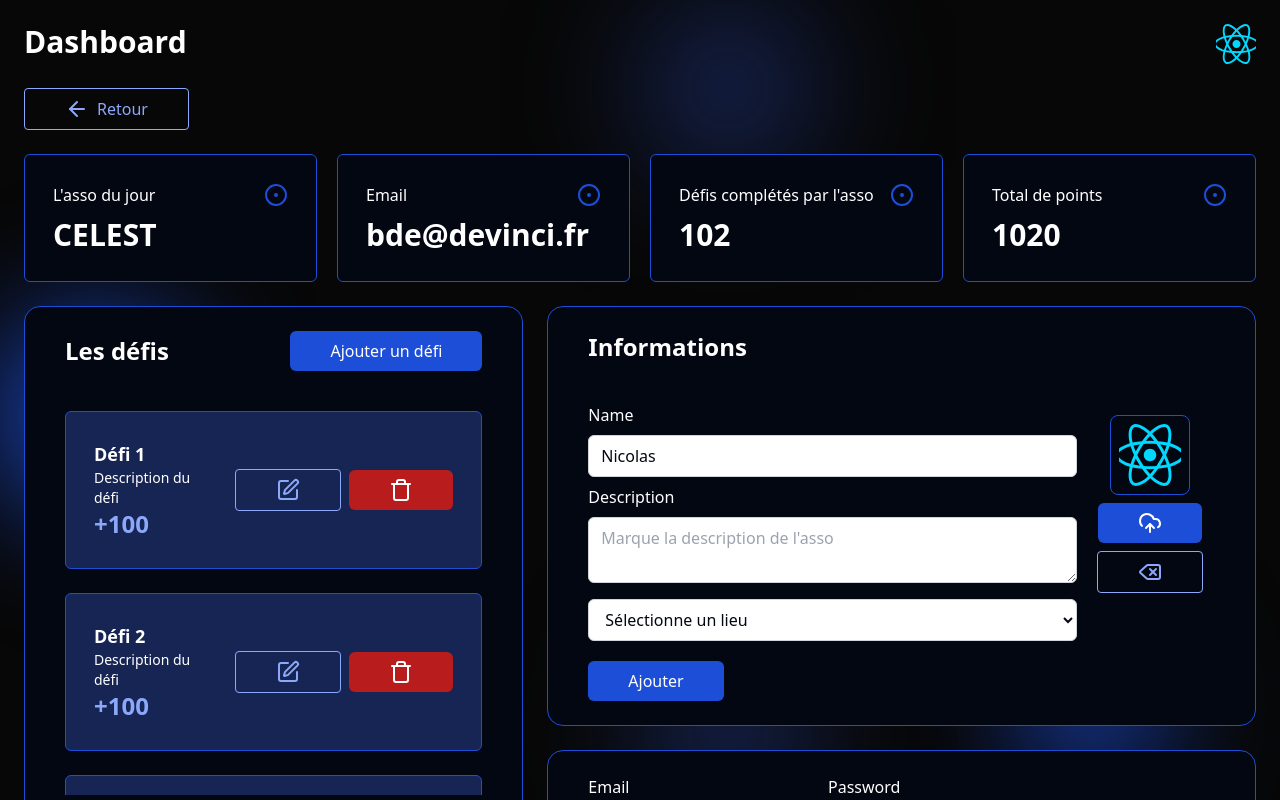
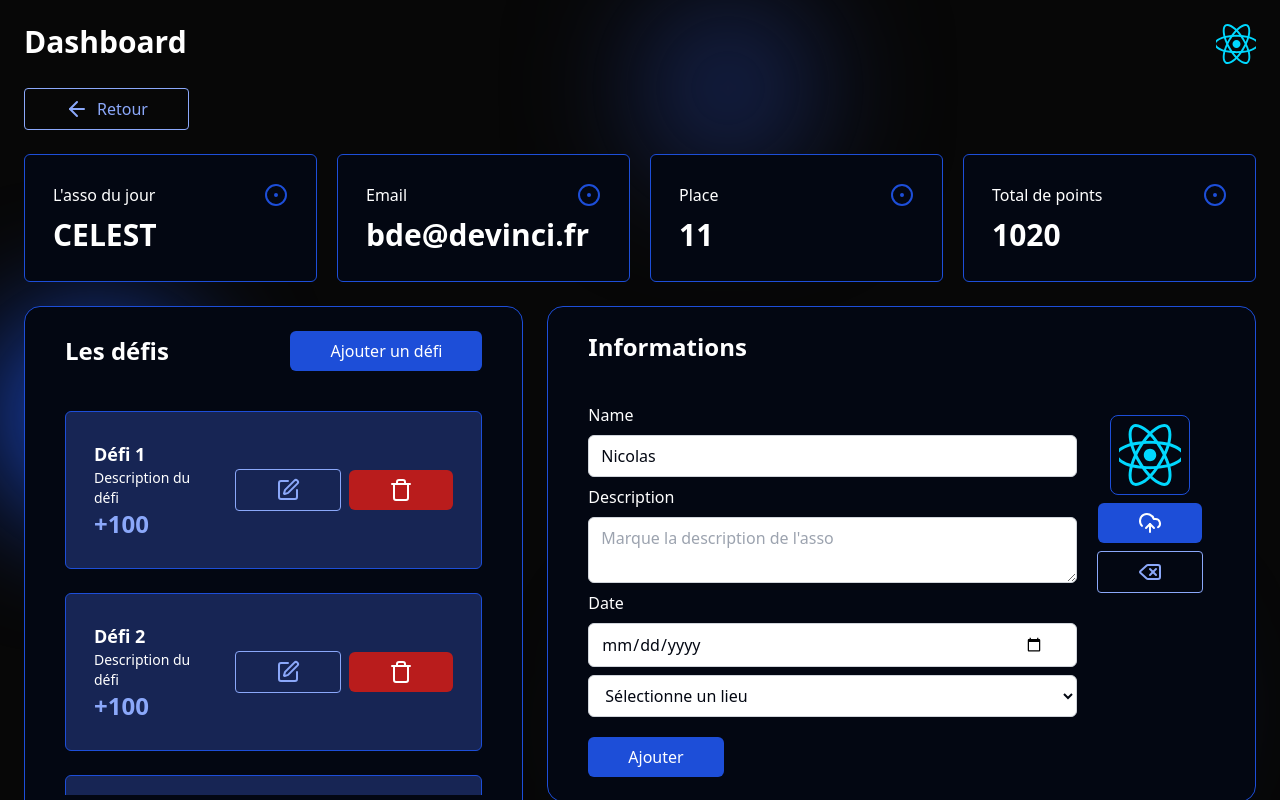
Before and after one commit to La-404-Devinci/advent-daily-frontend, a React (Vite) app: page /admin/dashboard/asso/3V in a window 1280 px wide. Shown: the top 800 px of the page. Built offline with nearby package versions, Linux system fonts and the light colour scheme.

Commit message:
chore: dashbord pages

```diff
--- /dev/null
+++ b/src/components/ui/date-picker.jsx
@@ -0,0 +1,21 @@
+export default function DatePicker({ register, errors, ...props}) {
+    return (
+        <div className="flex flex-col items-start w-full">
+            <label htmlFor={props.id}>{props.label}</label>
+            <input
+                id={props.id}
+                type={props.type}
+                className="w-full py-2 pl-3 pr-8 mt-2 bg-white border border-gray-300 rounded-md focus:border-blue-900 text-gray-950"
+                {...register(props.name)}
+                placeholder={props.placeholder}
+                value={props.value || ""}
+                onChange={props.onChange}
+            />
+            {errors[props.name] && (
+                <p role="alert" className="mt-1 text-red-500">
+                    {errors[props.name].message}
+                </p>
+            )}
+        </div>
+    )
+}
--- a/src/routes/asso.jsx
+++ b/src/routes/asso.jsx
@@ -14,6 +14,7 @@ import {Assos, GeneralTab, StatsBar, Tabs, Users} from "./dashboard-404.jsx";
 import Logo from "../components/layout/logo.jsx";
 import Layout from "../layout.jsx";
 import ModalChallenge from "../components/modal-challenge.jsx";
+import DatePicker from "../components/ui/date-picker.jsx";
 
 
 export const Asso = () => {
@@ -21,8 +22,8 @@ export const Asso = () => {
     const data = [
         {id: 1, title: "L'asso du jour", value: "CELEST"},
         {id: 2, title: "Email", value: "bde@devinci.fr"},
-        {id: 3, title: "Défis complétés par l'asso", value: "102"},
-        {id: 4, title: "Total de points", value: "1020"},
+        {id: 3, title: "Place", value: 11},
+        {id: 4, title: "Total de points", value: 1020},
     ];
 
     const challengesData = [
@@ -38,8 +39,7 @@ export const Asso = () => {
     const [description, setDescription] = useState(accountData[0].description || "");
     const [name, setName] = useState(accountData[0].username || "");
     const [image, setImage] = useState(accountData[0].image || null);
-    const [password, setPassword] = useState(accountData[0].password || "");
-
+    const [date, setDate] = useState(accountData[0].date || "");
 
     const navigate = useNavigate();
 
@@ -47,14 +47,14 @@ export const Asso = () => {
         name: z.string().min(1, {message: "Nom requis"}),
         option: z.string().min(1, {message: "Option requise"}),
         description: z.string().min(1, {message: "Description requise"}),
+        date: z.string().min(1, {message: "Date requise"}).optional(),
     });
 
     const schemaCredentials = z.object({
         email: z
             .string()
             .email({message: "Email invalide"})
-            .regex(/(edu\.devinci\.fr|devinci\.fr)$/, {message: 'Email doit être de type "edu.devinci.fr" ou "devinci.fr"'}),
-        password: z.string().min(8, {message: "Mot de passe requis"}),
+            .regex(/(edu\.devinci\.fr|devinci\.fr)$/, {message: 'Email doit être de type "edu.devinci.fr" ou "devinci.fr"'})
     });
 
     const {
@@ -91,7 +91,7 @@ export const Asso = () => {
                 maxWidth: 512,
                 height: 512,
                 width: 512,
-                convertSize: 0, // Always compress
+                convertSize: 0,
                 resize: "cover",
                 convertTypes: "image/jpeg",
                 success(result) {
@@ -117,7 +117,6 @@ export const Asso = () => {
             try {
                 const compressedImage = await compress(file);
                 setImage(compressedImage);
-                setIsLogoDirty(true);
             } catch (error) {
                 console.error("Error compressing the image:", error);
             }
@@ -129,8 +128,6 @@ export const Asso = () => {
 
     const handleDeleteFile = () => {
         setImage(null);
-
-
     };
     const [isModalOpen, setIsModalOpen] = useState(false);
     const [selectedChallenge, setSelectedChallenge] = useState(null);
@@ -148,7 +145,8 @@ export const Asso = () => {
                 <Card className="lg:col-span-5 gap-10 flex flex-col h-full">
                     <div className="flex items-center justify-between">
                         <h2 className="text-2xl font-bold">Les défis</h2>
-                        <Button className={"bg-blue-700"} styleType={"primary"} onClick={() =>handleEditClick() } >Ajouter un défi</Button>
+                        <Button className={"bg-blue-700"} styleType={"primary"} onClick={() => handleEditClick()}>Ajouter
+                            un défi</Button>
                     </div>
                     <div className="flex flex-col gap-6 overflow-y-scroll lg:h-96 no-scrollbar">
                         {challengesData.length === 0 &&
@@ -198,6 +196,18 @@ export const Asso = () => {
                                         value={description}
                                         onChange={(e) => setDescription(e.target.value)}
                                     />
+                                    <div>
+                                        <DatePicker
+                                            errors={errorsInfos}
+                                            register={registerInfos}
+                                            name={"date"}
+                                            type={"date"}
+                                            label={"Date"}
+                                            id={"date"}
+                                            placeholder={"Date"}
+                                            value={date}
+                                            onChange={(e) => setDate(e.target.value)}
+                                        />
                                         <select
                                             {...registerInfos("option")}
                                             className="w-full py-2 pl-3 pr-8 mt-2 bg-white border border-gray-300 rounded-md focus:border-blue-900 text-gray-950"
@@ -206,6 +216,7 @@ export const Asso = () => {
                                             <option value="1">Pôle</option>
                                             <option value="2">Arche</option>
                                         </select>
+                                    </div>
                                 </div>
                                 <div className="flex flex-col gap-2 p-3 items-center w-full md:w-fit">
                                     {image ? (
@@ -251,17 +262,6 @@ export const Asso = () => {
                                     value={email}
                                     onChange={(e) => setEmail(e.target.value)}
                                 />
-                                <Input
-                                    errors={errorsCredentials}
-                                    register={registerCredentials}
-                                    name={"password"}
-                                    type={"password"}
-                                    label={"Password"}
-                                    id={"password"}
-                                    placeholder={"Mot de passe de l'asso"}
-                                    value={password}
-                                    onChange={(e) => setPassword(e.target.value)}
-                                />
                             </div>
                             <Button styleType={"primary"} type={"submit"} className="w-fit h-fit">
                                 Ajouter
@@ -281,7 +281,7 @@ export const Asso = () => {
     );
 };
 
-export default function AssoLayout () {
+export default function AssoLayout() {
     return (
         <Layout className="md:max-w-none p-6 md:items-start">
             <header className="flex justify-between w-full mb-6">
--- a/src/routes/dashboard-404.jsx
+++ b/src/routes/dashboard-404.jsx
@@ -7,6 +7,37 @@ import {CircleDot, MapPin, SquarePen, Trash} from "lucide-react";
 import {Button} from "../components/buttons/Buttons.jsx";
 import {Link} from "react-router-dom";
 import ModalAsso from "../components/modal-asso.jsx";
+
+
+
+export const ModalAccount = ({ isOpen, onClose }) => {
+    const handleLogout = () => {
+        localStorage.removeItem("email");
+        localStorage.removeItem("password");
+        localStorage.removeItem("username");
+        localStorage.removeItem("image");
+        console.log("Logout");
+        onClose();
+    };
+
+    if (!isOpen) return null;
+
+    return (
+        <div className="fixed inset-0 z-50 flex items-center justify-center bg-opacity-50 bg-gray-950">
+            <div className="flex flex-col justify-between mx-10 bg-black border border-blue-700 rounded-xl h-fit w-fit">
+                <h2 className="p-4 text-lg font-bold">Profil</h2>
+                <hr className="border-blue-700" />
+                <div className="flex flex-col gap-4 p-4">
+                    <h2 className="text-lg font-bold">Nicolas</h2>
+                    <Button styleType="secondary" type="button" onClick={handleLogout}>
+                        Déconnexion
+                    </Button>
+                </div>
+            </div>
+        </div>
+    );
+};
+
 
 export const SearchBar = ({className, search, setSearch}) => {
 
@@ -59,7 +90,7 @@ export const GeneralTab = () => {
         },
         {
             id: 3,
-            title: "L'asso du jour",
+            title: "L'asso du jour / Les assos du jour",
             value: "BDE",
             description: "demain : 3V",
         },
@@ -187,8 +218,6 @@ export const GeneralTab = () => {
                                 <MiniCard key={index} className="hover:bg-blue-950 transition duration-300 ">
                                     <div className="flex justify-between items-center">
                                         <div className="flex items-center gap-5">
-                                            <Logo path={log.image} alt={log.username}
-                                                  className={"h-12 w-12 object-fill"}/>
                                             <div className="flex flex-col gap-1">
                                                 <Link to={`user/${log.username}`}>
                                                     <h2 className="text-lg font-bold hover:underline">{log.username}</h2>
@@ -377,6 +406,7 @@ export const Tabs = ({className, activeTab, setActiveTab}) => {
 export default function Dashboard404() {
 
     const [activeTab, setActiveTab] = useState(1);
+    const [isModalOpen, setIsModalOpen] = useState(false);
 
     useEffect(() => {
         const savedTab = JSON.parse(localStorage.getItem('activeTab'));
@@ -392,9 +422,14 @@ export default function Dashboard404() {
 
     return (
         <Layout className="md:max-w-none p-6 md:items-start">
-            <header className="flex justify-between w-full">
+            <header className="flex justify-between w-full relative">
                 <h1 className="text-3xl font-bold text-white">Dashboard</h1>
-                <Logo path={reactImage} alt={"React Image"} className={"h-10 w-10"}/>
+                <div className="relative" onClick={() => setIsModalOpen(true)}>
+                    <Logo path={reactImage} alt={"React Image"} className={"h-10 w-10"}/>
+                    {isModalOpen && <ModalAccount isOpen={isModalOpen} onClose={() => setIsModalOpen(false)} />}
+                </div>
+
+
             </header>
             <Tabs className="my-6" activeTab={activeTab} setActiveTab={setActiveTab}/>
             <div className="flex gap-6 flex-col w-full">
--- a/src/routes/user.jsx
+++ b/src/routes/user.jsx
@@ -139,11 +139,9 @@ export const User = () => {
                                 <div>
                                     <h2 className="text-lg font-bold">{challenge.title}</h2>
                                     <p className="text-sm">{challenge.description}</p>
-                                    <h2 className="font-bold text-2xl text-[#8BA8FA]">+{challenge.score}</h2>
+
                                 </div>
-                                <div className="flex flex-col lg:flex-row items-center gap-2">
-                                    <Button styleType={"destructive"}><Trash className="h-6 w-6"/></Button>
-                                </div>
+                                <h2 className="font-bold text-2xl text-[#8BA8FA]">+{challenge.score}</h2>
                             </MiniCard>
                         ))}
                     </div>
```
Lines whose indentation alone changed are shown as unchanged.
